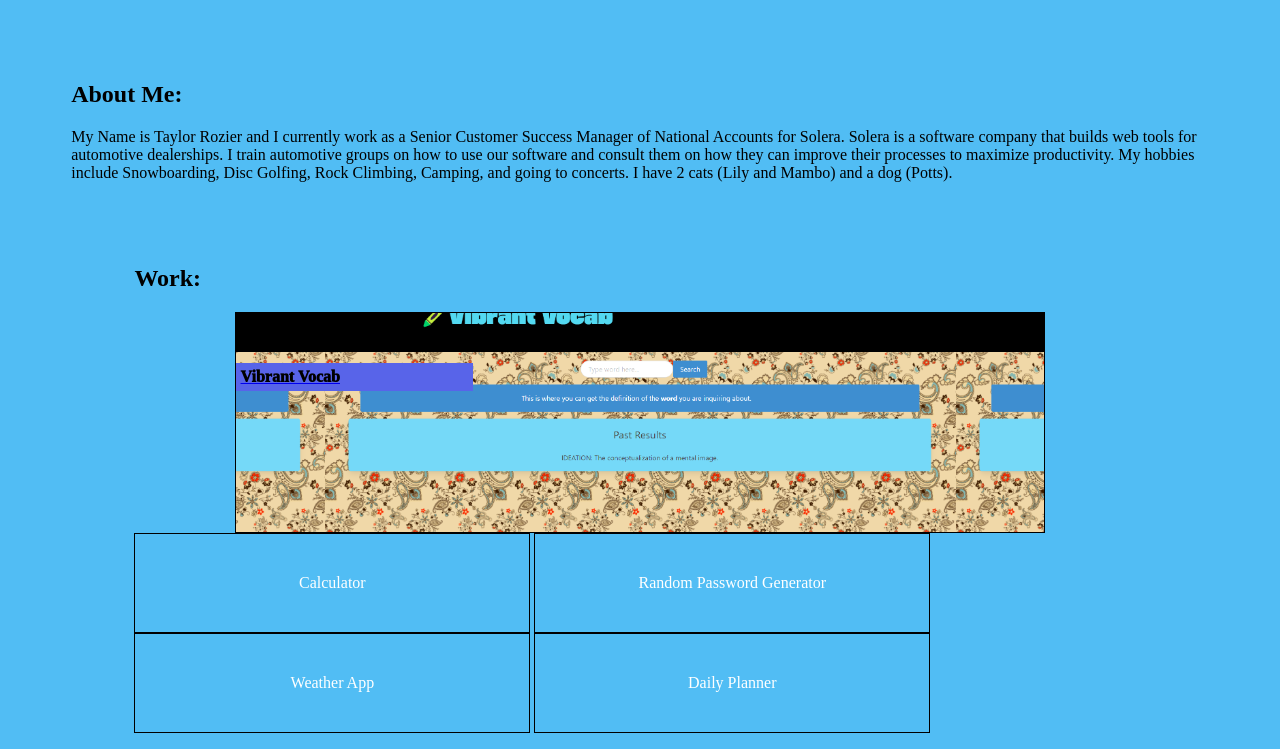
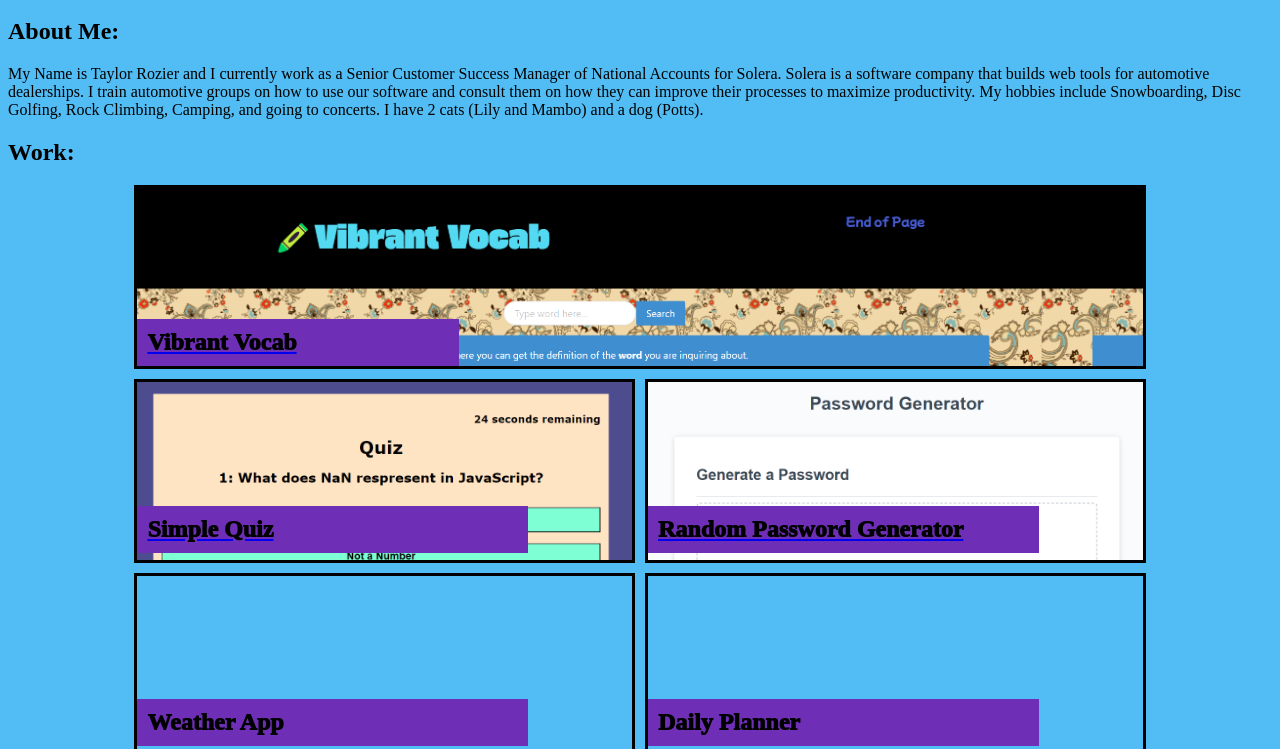
Before and after one commit to RozierT/Portfolio, a plain HTML site: page index.html in a window 1280 px wide. Shown: the part 145-894 px from the top of the page. Drawn offline with Linux system fonts and the light colour scheme.

Commit message:
added root colors for easier editing and added more assignments to portfolio

```diff
--- a/assets/css/style.css
+++ b/assets/css/style.css
@@ -1,38 +1,34 @@
+:root{
+  --blue: rgb(81, 189, 244);
+  --purple: rgb(110, 47, 182);
+}
+
 .S-card {
-    padding: 20px;
-    text-align: center;
     border-style: solid;
-    border-width: 1px;
-    display: inline-block;
-    width: 35%;
-    position: relative;
-    margin: auto;
   }
 
   .S-card header {
-    padding: 20px;
-    color: #fff;
+    padding: 10px;
+    color: #000000;
+    font-weight: 1000;
+    font-size: x-large;
+    background-color: var(--purple);
+    margin-top: 25%;
+    max-width: 75%;
   }
 
   .L-card {
-    width: 75%;
-    padding-left: 0;
-    padding-top: 5%;
-    padding-bottom: 5%;
-    padding-right: 5%;
-    text-align: left;
     border-style: solid;
-    border-width: 1px;
   }
 
   .L-card header {
-    padding: 5px;
+    padding: 10px;
     color: #000000;
     font-weight: 1000;
-    font-stretch: ultra-expanded;
-    background-color: rgb(88, 100, 233);
+    font-size: x-large;
+    background-color: var(--purple);
     max-width: 30%;
-    margin-left: 0px;
+    margin-top: 13%;
   }
 
   .nav {
@@ -41,37 +37,55 @@
     justify-content: space-evenly;
   }
 
-  .about-me {
-    padding: 5%;
-  }
-
   .Main-Header {
     display: flex;
     justify-content: space-between;
+    background-color: var(--purple);
+    border: black;
+    border-radius: 50px;
+    margin-left: 5%;
+    margin-right: 5%;
   }
 
-  .work {
+  #work {
+    display:grid;
+    grid-template-columns: repeat(4, 1fr);
+    grid-template-rows: repeat(3, 1fr);
+    gap: 10px;
     width: 80%;
     margin: auto;
   }
-
   .Name {
     font-size: 200%;
-    margin-top: 5dvb;
-    margin-left: 2%;
+    margin-top: 5%;
+    margin-left: 3%;
     font-family: 'Franklin Gothic Medium', 'Arial Narrow', Arial, sans-serif;
   }
 
   body {
-    background-color: rgb(81, 189, 244);
+    background-color: var(--blue);
   }
 
   #vocab{
     background-image:url('./images/VVhomepage.png');
     background-repeat: repeat;
-    background-attachment: fixed;
-    background-position: center;
-    background-size: 78%;
-    height: 15%;
-    margin: auto;
+    background-size: 90%;
+    grid-column: 1 / 5;
   }
+
+  #obj1{
+    grid-column:1/3;
+    background-image:url('./images/Quiz1.png');
+    background-size: 100%;
+  }
+  #obj2{
+    grid-column:3/5;
+    background-image:url('./images/PWGenerator.png');
+    background-size: 100%;
+  }
+  #obj3{
+    grid-column:1/3;
+  }
+  #obj4{
+    grid-column:3/5;
+  }
--- a/index.html
+++ b/index.html
@@ -16,31 +16,30 @@
             </ul>
         </nav></h2>
     </header>
+    <h2>About Me:</h2>
 
     <section class="About-Me">
-        <h2>About Me:</h2>
         My Name is Taylor Rozier and I currently work as a Senior Customer Success Manager of National Accounts for Solera.
         Solera is a software company that builds web tools for automotive dealerships.
         I train automotive groups on how to use our software and consult them on how they can improve their processes to maximize productivity.
         My hobbies include Snowboarding, Disc Golfing, Rock Climbing, Camping, and going to concerts.
         I have 2 cats (Lily and Mambo) and a dog (Potts).
     </section>
-
+    <h2>Work:</h2>
     <section class="work" id="work">
-        <h2>Work:</h2>
         <section class="L-card" id="vocab">
-            <a href="kthao21.github.io/Vibrant_Vocab/"><header>Vibrant Vocab</header></a>
+            <a href="https://kthao21.github.io/Vibrant_Vocab/"><header>Vibrant Vocab</header></a>
         </section>
-        <section class="S-card">
-            <header>Calculator</header>
+        <section class="S-card" id="obj1">
+            <a href="https://roziert.github.io/Quiz/"><header>Simple Quiz</header></a>
         </section>
-        <section class="S-card">
-            <header>Random Password Generator</header>
+        <section class="S-card" id="obj2">
+            <a href="https://roziert.github.io/PasswordGenerator/"><header>Random Password Generator</header></a>
         </section>
-        <section class="S-card">
+        <section class="S-card" id="obj3">
             <header>Weather App</header>
         </section>
-        <section class="S-card">
+        <section class="S-card" id="obj4">
             <header>Daily Planner</header>
         </section>
     </section>
```
Also changed, not shown: assets/css/images/PWGenerator.png (added), assets/css/images/Quiz1.png (added).
